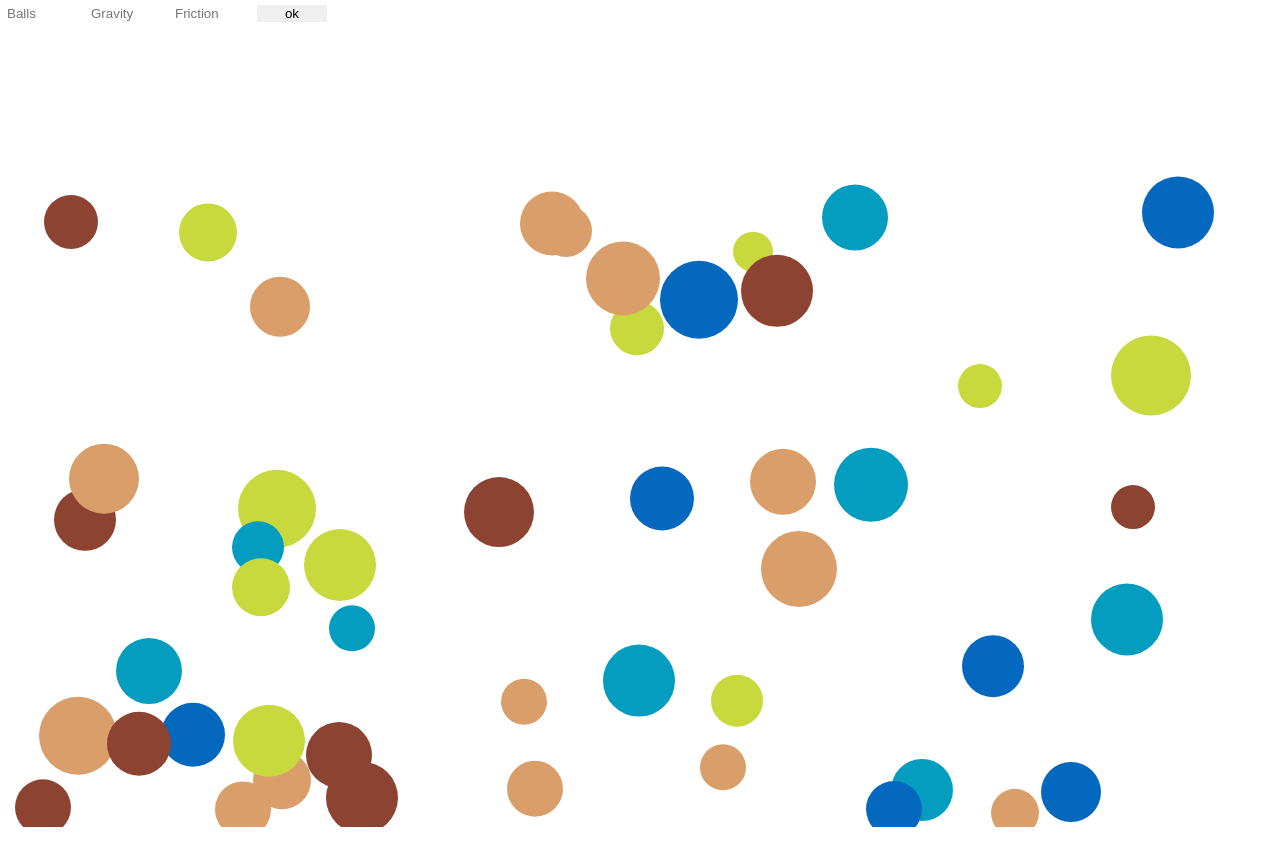
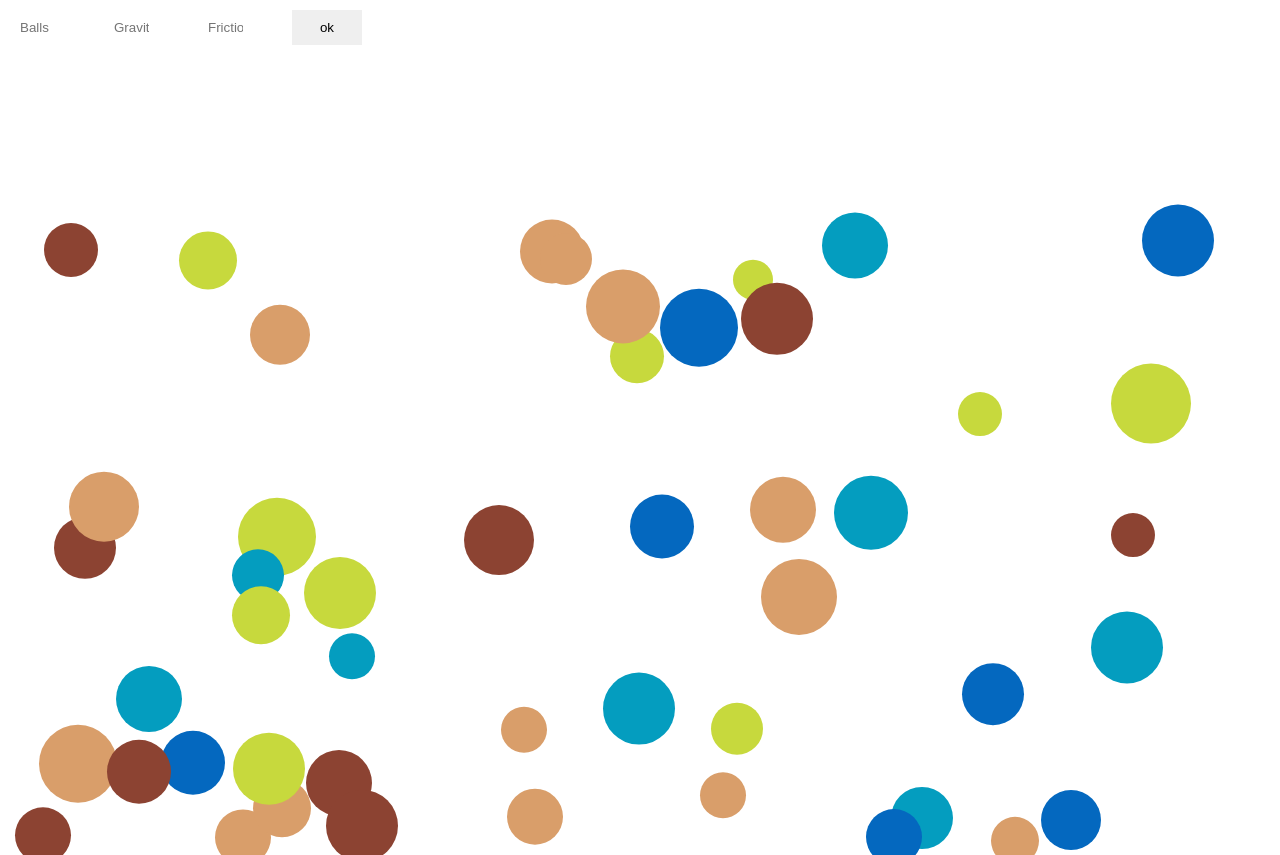
Before and after one commit to Labib2oo2/gravity_ball, a plain HTML site: page index.html in a window 1280 px wide. Before the commit the page ends 827 px from the top, so only its background shows below. Drawn offline with Linux system fonts and the light colour scheme.

Commit message:
Update index.html

```diff
--- a/index.html
+++ b/index.html
@@ -5,7 +5,7 @@
   <input type="submit" name="" id="" value="ok" onclick="get()"/>
   <style type="text/css" media="all">
     body{margin:0;}
-    input{outline:0;border:0;width:70px;margin:5px;}
+    input{outline:0;border:0;width:70px;margin:10px;padding:10px;}
   </style>
   <canvas>
 
```
